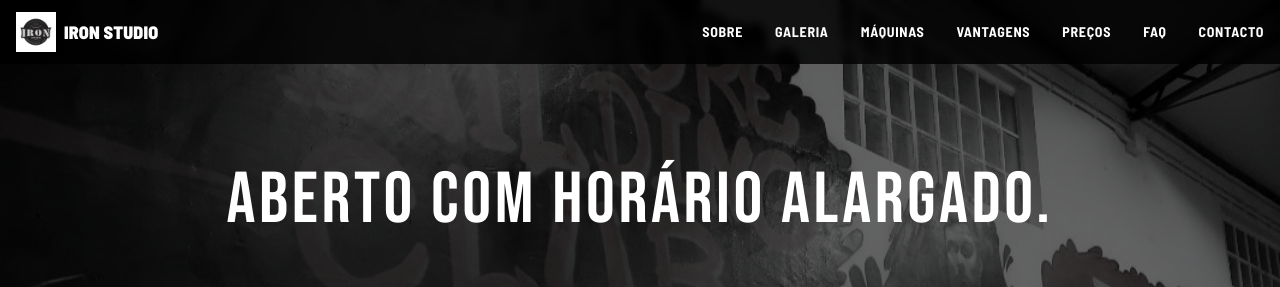
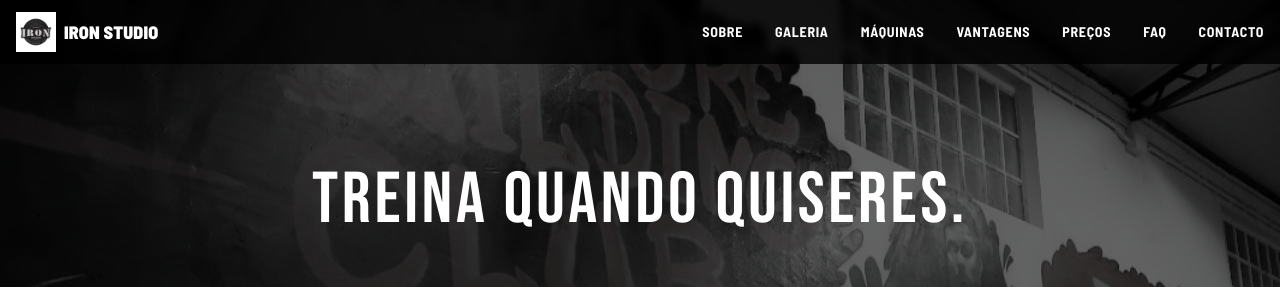
Before and after one commit to joaosousagit/IronStudio, a React (Vite) app: page / in a window 1280 px wide. Shown: the top 287 px of the page. Built offline with nearby package versions, Linux system fonts and the light colour scheme; the HTML template or start-up script is replaced by a standard one.

Commit message:
Remover duplicação de título
Atualiza o Hero para exibir apenas uma menção de horário alargado removendo a duplicação no título principal, mantendo o card informativo com a referência de horário.

```diff
--- a/src/components/Hero.tsx
+++ b/src/components/Hero.tsx
@@ -54,7 +54,7 @@ export const Hero = () => {
         <div className="max-w-5xl mx-auto">
           {/* Main Headline */}
           <h1 className="text-5xl md:text-6xl lg:text-7xl font-normal mb-16 text-foreground text-center leading-tight animate-fade-in">
-            Aberto com horário alargado.
+            Treina quando quiseres.
           </h1>
 
           {/* Buttons Row */}
```
